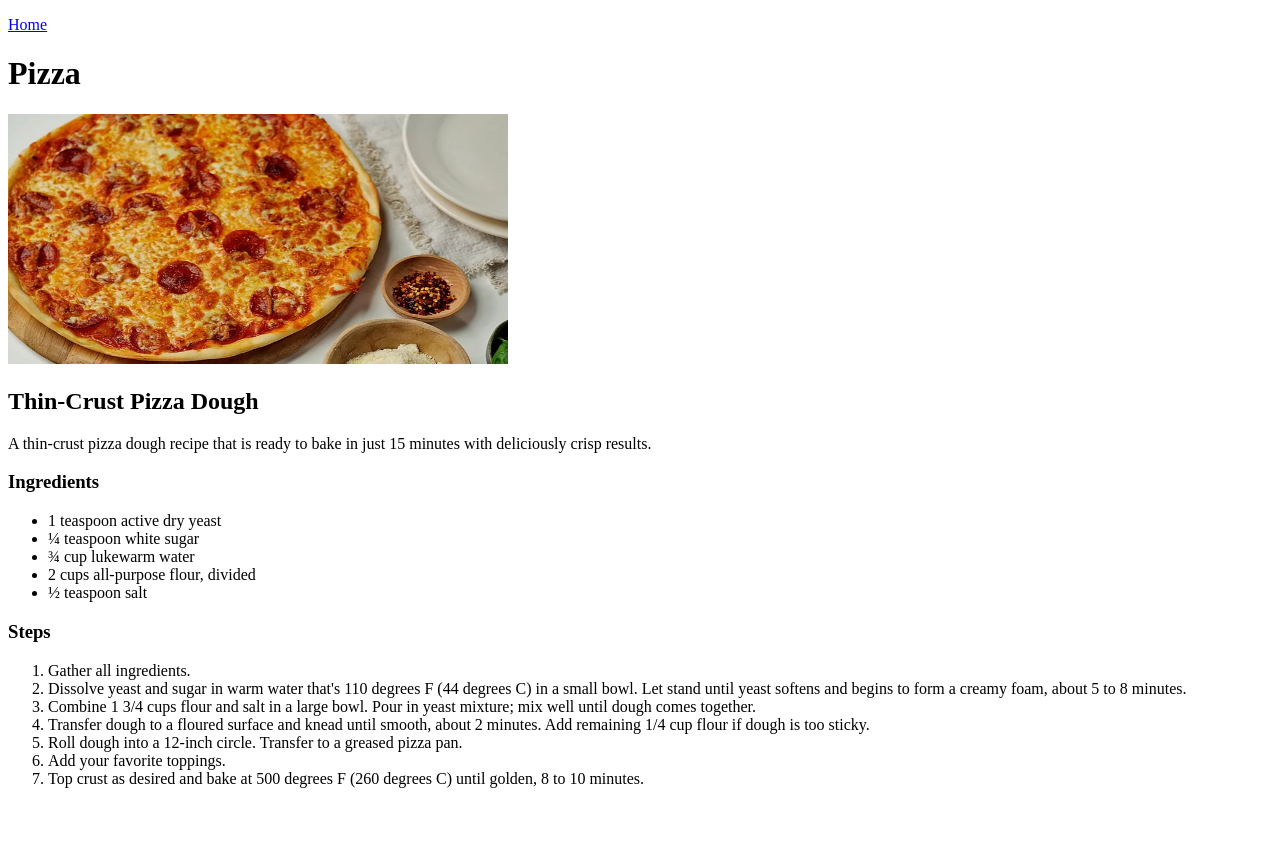
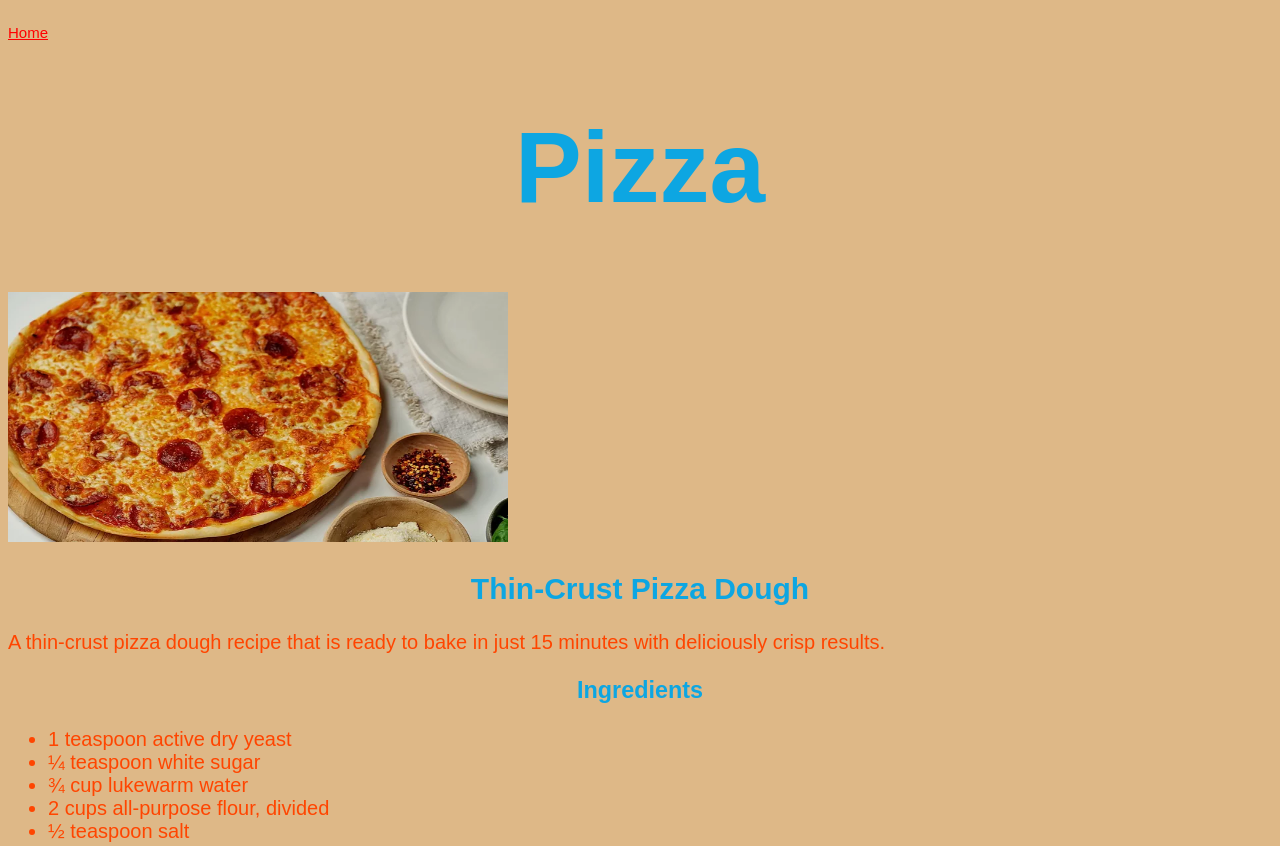
Before and after one commit to Jbwan-Kenobi/odin-recipes, a plain HTML site: page recipes/pizza.html in a window 1280 px wide. Shown: the top 846 px of the page. Before the commit the page ends 804 px from the top, so only its background shows below. Drawn offline with Linux system fonts and the light colour scheme.

Commit message:
Add css to pages

```diff
--- /dev/null
+++ b/recipes/casseroleStyle.css
@@ -0,0 +1,20 @@
+#home {
+    color: red;
+    text-align: left;
+    font-size: 15px;
+}
+
+h1 {
+    font-size: 100px;
+}
+
+h1,h2,h3,h4 {
+    color: rgb(13, 166, 226);
+}
+
+body {
+    background-color: burlywood;
+    color: orangered;
+    font-family: Arial, Helvetica, sans-serif;
+    font-size: 20px;
+}
--- a/recipes/pizza.html
+++ b/recipes/pizza.html
@@ -1,12 +1,13 @@
 <!DOCTYPE html>
 <html lang="en">
 <head>
+    <link rel="stylesheet" href="pizzaStyle.css ">
     <meta charset="utf-8">
     <title>Odin Recipes</title>
 </head>
 <body>
-    <p><a href="../index.html">Home</a></p>
-    <H1>Pizza</H1>
+    <p><a class="home" href="../index.html">Home</a></p>
+    <h1>Pizza</h1>
     <img src="./pizza.jpg" alt="a pepperoni pizza" height="250" width="500"></img>
     <h2>Thin-Crust Pizza Dough</h2>
     <p>A thin-crust pizza dough recipe that is ready to bake in just 15 minutes with deliciously crisp results.</p>
--- /dev/null
+++ b/recipes/pizzaStyle.css
@@ -0,0 +1,27 @@
+.home {
+    color: red;
+    font-size: 15px;
+    text-align: left;
+}
+
+p a{
+    color: orangered;
+    font-size: 20px;
+    text-align: justify;
+}
+
+body {
+    background-color: burlywood;
+    color: orangered;
+    font-family: Arial, Helvetica, sans-serif;
+    font-size: 20px;
+    text-align: left;
+}
+h1 {
+    font-size: 100px;
+}
+
+h1,h2,h3{
+    color: rgb(13, 166, 226);
+    text-align: center;
+}
--- /dev/null
+++ b/recipes/ramenStyle.css
@@ -0,0 +1,20 @@
+#home {
+    color: red;
+    text-align: left;
+    font-size: 15px;
+}
+
+h1 {
+    font-size: 100px;
+}
+
+h1,h2,h3,h4 {
+    color: rgb(13, 166, 226);
+}
+
+body {
+    background-color: burlywood;
+    color: orangered;
+    font-family: Arial, Helvetica, sans-serif;
+    font-size: 20px;
+}
--- /dev/null
+++ b/style.css
@@ -0,0 +1,23 @@
+h1 {
+    color: rgb(13, 166, 226);
+    font-family: Arial, Helvetica, sans-serif ;
+    font-size: 125px;
+    font-weight: bold;
+    text-align: center;
+}
+
+body {
+    background-color: burlywood;
+    font-family: Arial, Helvetica, sans-serif;
+    font-size: 25px;
+    text-align: center;
+}
+
+ul li {
+    color: orangered;
+    text-align: center;
+}
+
+a {
+    color: orangered
+}
```
Also changed, not shown: index.html (+2 -1 lines), recipes/hambergerCasserole.html (+3 -2 lines), recipes/ramenNoodles.html (+3 -2 lines).
